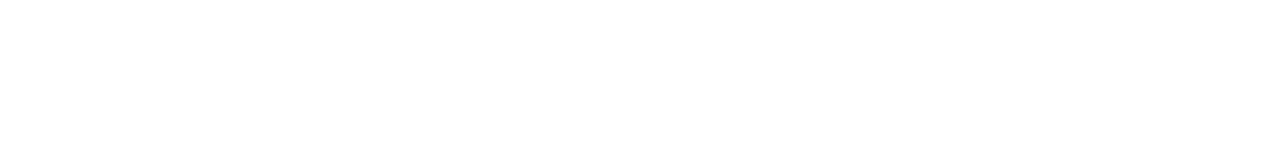
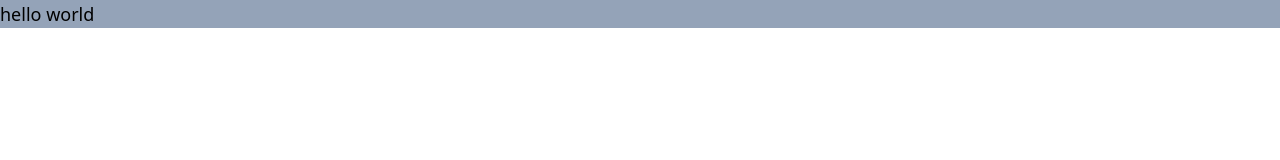
Before and after one commit to alfaizk64/discord_clone, a website built with Vite: page index.html in a window 1280 px wide. Built offline with nearby package versions, Linux system fonts and the light colour scheme.

Commit message:
first change to index.html demo commit

```diff
--- a/index.html
+++ b/index.html
@@ -7,6 +7,6 @@
     <link rel="stylesheet" href="main.css">
 </head>
 <body>
-
+ <h1 class="text-lg bg-slate-400 ">hello world</h1>
 </body>
 </html>
```
